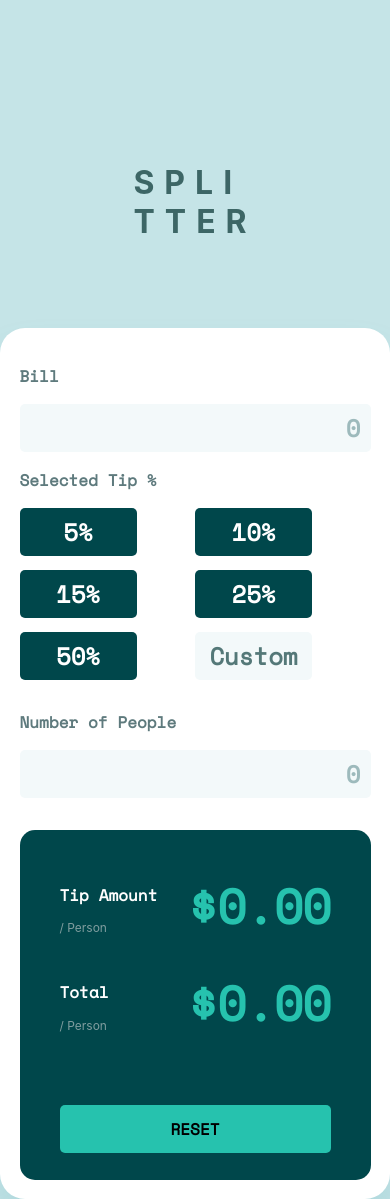
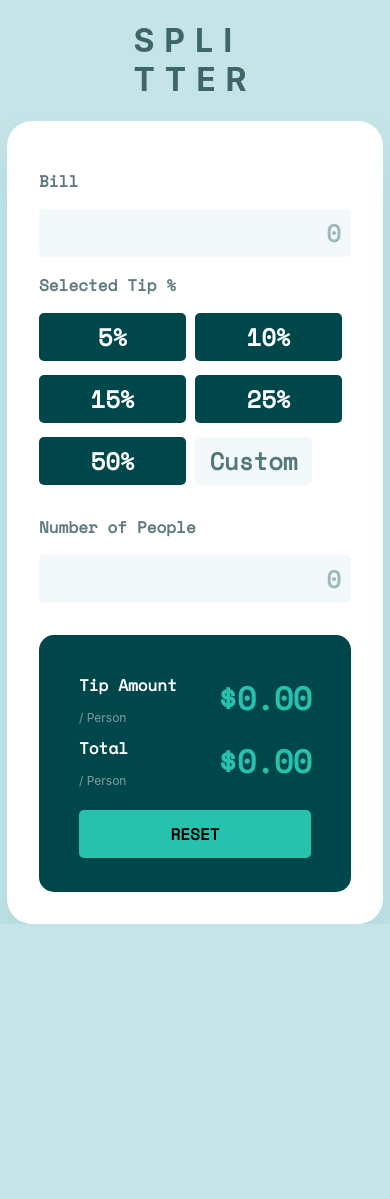
Before and after one commit to MistbornL/tip-calculator, a React (Create React App) app: page / in a window 390 px wide. After the commit the page ends 924 px from the top, so only its background shows below. Built offline with nearby package versions, Linux system fonts and the light colour scheme.

Commit message:
responsive finished

```diff
--- a/src/App.scss
+++ b/src/App.scss
@@ -18,8 +18,6 @@
       justify-content: center;
       display: flex;
       letter-spacing: 10px;
-      margin-top: 163px;
-      margin-bottom: 87px;
     }
   }
 }
@@ -29,30 +27,46 @@
     display: flex;
     flex-direction: column;
     align-items: center;
-    padding: 5vw;
+    padding: 32px;
     // box-sizing: border-box;
   }
 
   .calculator-left {
-    width: 90vw;
+    max-width: 80vw;
     .tip-buttons {
       grid-template-columns: repeat(2, 1fr);
+      button {
+        max-width: 147px;
+      }
     }
   }
   .calculator-right {
     margin-top: 32px;
-    width: 90vw;
-    height: 350px;
+    width: 100%;
+    height: 257px;
+    .render-amount {
+      margin-top: -15px;
+      span {
+        font-size: 32px;
+        line-height: 47px;
+      }
+    }
   }
 
   .calculator-right-bottom {
     button {
-      margin-top: 40px;
+      margin-top: 10px;
     }
   }
 }
 
 @media only screen and (min-width: 920px) {
+  header {
+    h1 {
+      margin-top: 163px;
+      margin-bottom: 87px;
+    }
+  }
   .calculator {
     width: 920px;
     padding: 48px;
@@ -63,6 +77,16 @@
 
       .tip-buttons {
         grid-template-columns: repeat(3, 1fr);
+        button {
+          width: 117px;
+        }
+      }
+      .render-amount {
+        margin-bottom: 20px;
+        span {
+          font-size: 48px;
+          line-height: 71px;
+        }
       }
     }
     .calculator-right {
@@ -88,6 +112,7 @@
   border-radius: 25px;
 
   .calculator-left {
+    // max-width: 100%;
     input {
       padding: 10px;
       box-sizing: border-box;
@@ -151,7 +176,7 @@
       @include basicFont;
       color: #ffffff;
       border-style: none;
-      width: 117px;
+
       height: 48px;
       background: variables.$main-color;
       border-radius: 5px;
@@ -170,9 +195,9 @@
     background-color: #00474b;
 
     .render-amount {
+      align-items: center;
       display: flex;
       justify-content: space-between;
-      margin-bottom: 20px;
       h2 {
         @include texFont;
         color: white;
@@ -185,9 +210,6 @@
         font-family: "Space Mono";
         font-style: normal;
         font-weight: 700;
-        font-size: 48px;
-        line-height: 71px;
-
         text-align: right;
         letter-spacing: -1px;
 
```
